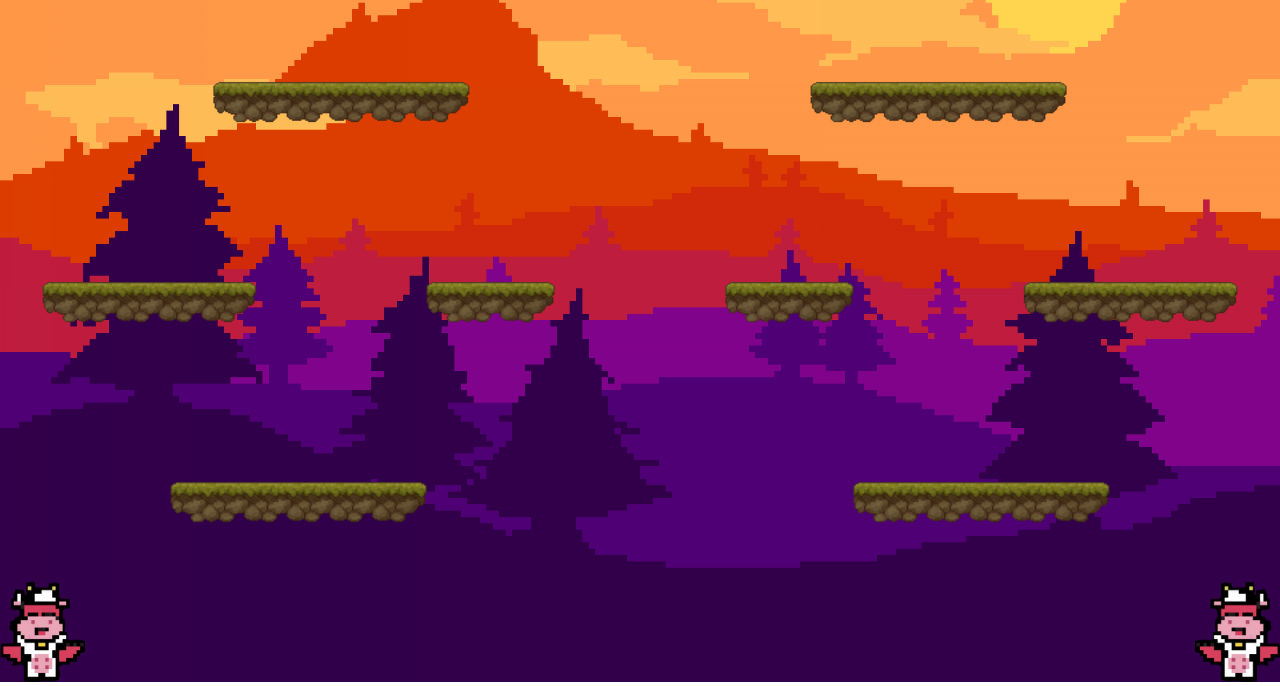
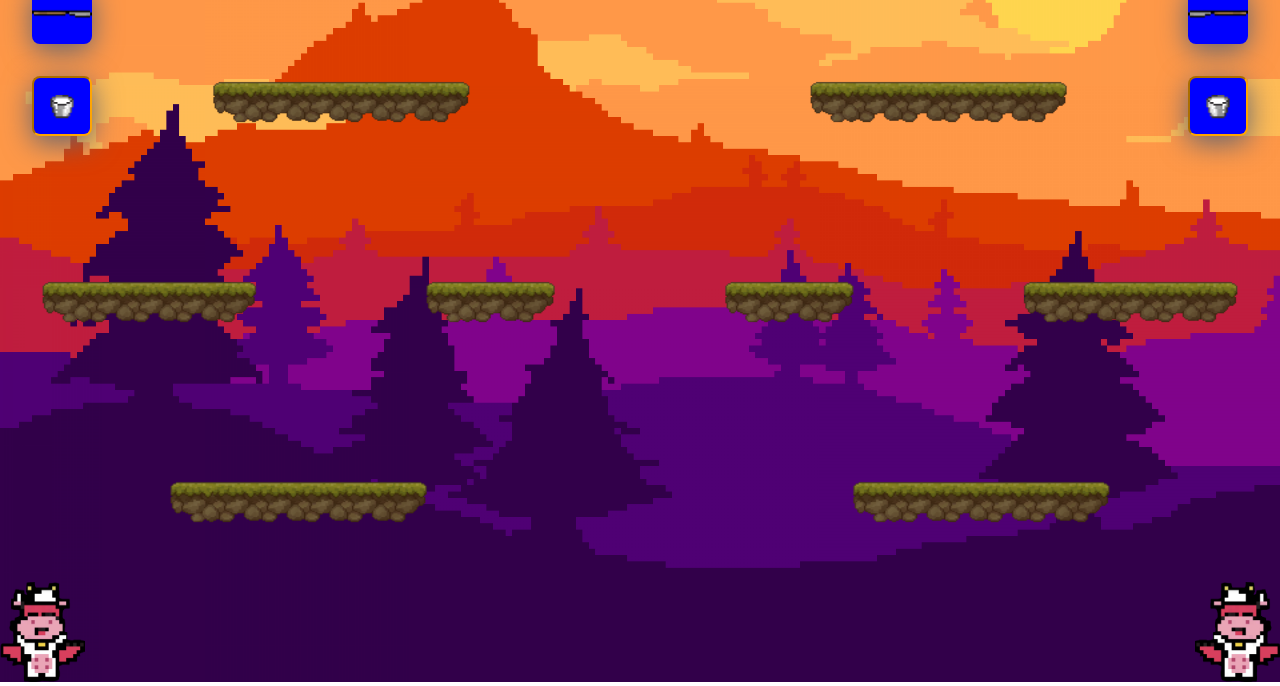
Before and after one commit to SalonTom/combat_game, a plain HTML site: page index.html in a window 1280 px wide. Shown: the part 118-804 px from the top of the page. Drawn offline with Linux system fonts and the light colour scheme.

Commit message:
feat(attacks) : add icons + ultimate trajectory

```diff
--- a/index.css
+++ b/index.css
@@ -1,5 +1,5 @@
 body {
-    margin : 0;
+    margin: 0;
     box-sizing: border-box;
     overflow: hidden;
 }
@@ -73,13 +73,13 @@ img {
 }
 
 .p1-health {
-    background: rgb(3,228,59);
-    background: linear-gradient(90deg, rgba(3,228,59,1) 23%, rgba(224,212,11,1) 50%, rgba(224,11,11,1) 75%);
+    background: rgb(3, 228, 59);
+    background: linear-gradient(90deg, rgba(3, 228, 59, 1) 23%, rgba(224, 212, 11, 1) 50%, rgba(224, 11, 11, 1) 75%);
 }
 
 .p2-health {
-    background: rgb(3,228,59);
-    background: linear-gradient(90deg, rgba(224,11,11,1) 23%, rgba(224,212,11,1) 50%, rgba(3,228,59,1) 75%);
+    background: rgb(3, 228, 59);
+    background: linear-gradient(90deg, rgba(224, 11, 11, 1) 23%, rgba(224, 212, 11, 1) 50%, rgba(3, 228, 59, 1) 75%);
 }
 
 .health {
@@ -126,7 +126,7 @@ img {
     margin: 0;
 }
 
-.img-wrap > img {
+.img-wrap>img {
     display: block;
     position: absolute;
     top: 50%;
@@ -134,7 +134,7 @@ img {
     min-height: 100%;
     min-width: 100%;
     transform: translate(-50%, -50%);
-  }
+}
 
 .img-pos {
     width: 100%;
@@ -146,3 +146,24 @@ img {
 #img-p1 {
     transform: translate(-50%, -50%) scaleX(-1);
 }
+
+#ultimate-p1,
+#ultimate-p2 {
+    display: none;
+    width: 175px;
+    height: 175px;
+    bottom: 0;
+    left: 0;
+    position: absolute;
+}
+
+.attack-icon {
+    background-color: blue;
+    width: 60px;
+    height: 60px;
+    z-index: 1000;
+    position: relative;
+    box-shadow: rgba(100, 100, 111, 1) 0px 7px 29px 0px;
+    border-radius: 8px;
+    box-sizing: border-box;
+}
--- a/index.html
+++ b/index.html
@@ -16,7 +16,7 @@
         <source src="./assets/gaming-8bit-music-hyperloop-by-infraction-amp-alexi-action-124334.mp3" type="audio/mpeg">
     </audio>
     <div id="game">
-        <canvas id="canvas" height="100%" width="100%" style="position: absolute; top: 0; z-index: 50;"></canvas>
+        <canvas id="canvas" height="100%" width="100%" style="position: absolute; top: 0; z-index: 50; transform: rotate(180deg) scaleX(-1);"></canvas>
         <div class="img-pos">
             <div class="img-wrap">
                 <img src="./assets/landscape.png"/>
@@ -28,6 +28,8 @@
             </div>
         </div>
         <div class="game-bar">
+            <div style="display: flex; flex-direction: column; width: 100%;">
+                <div style="display: flex; width: 100%;">
                     <div style="flex-grow: 5;">
                         <div class="health-container">
                             <div id="hide-health-p1"></div>
@@ -42,6 +44,42 @@
                         <div class="health-container">
                             <div id="hide-health-p2"></div>
                             <div id="health-p2" class="p2-health health"></div>
+                        </div>
+                    </div>
+                </div>
+                <div style="display: flex; width: 100%; justify-content: space-between;">
+                    <div style="display: flex; flex-direction : column; gap: 32px;">
+                        <div id="primary-icon-p1" class="attack-icon">
+                            <div class="img-pos">
+                                <div class="img-wrap">
+                                    <img id="img-p1" src="./assets/coutal_beurre.png"/>
+                                </div>
+                            </div>
+                        </div>
+                        <div id="ultimate-icon-p1" class="attack-icon">
+                            <div class="img-pos">
+                                <div class="img-wrap">
+                                    <img id="img-p1" src="./assets/milk_bucketpng.png"/>
+                                </div>
+                            </div>
+                        </div>
+                    </div>
+                    <div id="ultimate-icon-p1" style="display: flex; flex-direction : column; gap: 32px;">
+                        <div id="primary-icon-p2" class="attack-icon" style="transform: scaleX(-1)">
+                            <div class="img-pos">
+                                <div class="img-wrap">
+                                    <img id="img-p1" src="./assets/coutal_beurre.png"/>
+                                </div>
+                            </div>
+                        </div>
+                        <div id="ultimate-icon-p2" class="attack-icon">
+                            <div class="img-pos">
+                                <div class="img-wrap">
+                                    <img id="img-p2" src="./assets/milk_bucketpng.png"/>
+                                </div>
+                            </div>
+                        </div>
+                    </div>
                 </div>
             </div>
         </div>
@@ -77,6 +115,20 @@
                 </div>
             </div>
         </div>
+        <div id="ultimate-p1">
+            <div class="img-pos">
+                <div class="img-wrap">
+                    <img src="./assets/milk_bucketpng.png"/>
+                </div>
+            </div>
+        </div>
+        <div id="ultimate-p2">
+            <div class="img-pos">
+                <div class="img-wrap">
+                    <img src="./assets/milk_bucketpng.png"/>
+                </div>
+            </div>
+        </div>
     </div>
 
 
--- a/index.js
+++ b/index.js
@@ -18,12 +18,25 @@ class Player {
             timer : 0,
             launched : false,
             ready : false,
-            damages : 5
+            damages : 5,
+            iconDomElement : ''
         },
         ultimate : {
             timer : 15,
             launched : false,
-            ready : false
+            ready : false,
+            desc : {
+                type: "unique",
+                x0: 0,
+                y0: 0,
+                postionX: 0,
+                postionY: 0,
+                timer: 0,
+                equationX : () => {},
+                equationY : () => {},
+                iconDomElement : ''
+            },
+            ultimateDomElement : ''
         }
     };
 
@@ -55,29 +68,6 @@ const canvas = document.getElementById("canvas");
 canvas.width = game.offsetWidth;
 canvas.height = game.offsetHeight;
 const ctx = canvas.getContext("2d");
-
-
-// const blocks = [0, 0, 0, 0, 0, 0, 0, 0, 0, 0, 0, 0, 0, 0, 0, 0, 0, 0, 0, 0, 0, 0, 0, 0, 0, 0, 0, 0, 0, 0,
-//     0, 0, 0, 0, 0, 0, 0, 0, 0, 0, 0, 0, 0, 0, 0, 0, 0, 0, 0, 0, 0, 0, 0, 0, 0, 0, 0, 0, 0, 0,
-//     0, 0, 0, 0, 0, 0, 0, 0, 0, 0, 0, 0, 0, 0, 0, 0, 0, 0, 0, 0, 0, 0, 0, 0, 0, 0, 0, 0, 0, 0,
-//     0, 0, 0, 0, 0, 0, 0, 0, 0, 0, 0, 0, 0, 0, 0, 0, 0, 0, 0, 0, 0, 0, 0, 0, 0, 0, 0, 0, 0, 0,
-//     0, 0, 0, 0, 0, 0, 0, 0, 0, 0, 0, 0, 0, 0, 0, 0, 0, 0, 0, 0, 0, 0, 0, 0, 0, 0, 0, 0, 0, 0,
-//     0, 0, 0, 0, 0, 0, 0, 0, 0, 0, 0, 0, 0, 0, 0, 0, 0, 0, 0, 0, 0, 0, 0, 0, 0, 0, 0, 0, 0, 0,
-//     0, 0, 0, 0, 0, 0, 0, 0, 0, 0, 0, 0, 0, 0, 0, 0, 0, 0, 0, 0, 0, 0, 0, 0, 0, 0, 0, 0, 0, 0,
-//     0, 0, 0, 0, 0, 0, 0, 0, 0, 0, 0, 0, 0, 0, 0, 0, 0, 0, 0, 0, 0, 0, 0, 0, 0, 0, 0, 0, 0, 0,
-//     0, 0, 0, 0, 0, 0, 0, 0, 0, 0, 0, 0, 0, 0, 0, 0, 0, 0, 0, 0, 0, 0, 0, 0, 0, 0, 0, 0, 0, 0,
-//     0, 0, 0, 0, 0, 0, 0, 0, 0, 0, 0, 0, 0, 0, 0, 0, 0, 0, 0, 0, 0, 0, 0, 0, 0, 0, 0, 0, 0, 0,
-//     0, 0, 0, 0, 0, 0, 0, 0, 0, 0, 0, 0, 0, 0, 0, 0, 0, 0, 0, 0, 0, 0, 0, 0, 0, 0, 0, 0, 0, 0,
-//     0, 0, 0, 0, 0, 0, 0, 0, 0, 0, 0, 0, 0, 0, 0, 0, 0, 0, 0, 0, 0, 0, 0, 0, 0, 0, 0, 0, 0, 0,
-//     0, 0, 0, 0, 0, 0, 0, 0, 0, 0, 0, 0, 0, 0, 0, 0, 0, 0, 0, 0, 0, 0, 0, 0, 0, 0, 0, 0, 0, 0,
-//     0, 0, 0, 0, 0, 0, 0, 0, 0, 0, 0, 0, 0, 0, 0, 0, 0, 0, 0, 0, 0, 0, 0, 0, 0, 0, 0, 0, 0, 0,
-//     0, 0, 0, 0, 0, 0, 0, 0, 0, 0, 0, 0, 0, 0, 0, 0, 0, 0, 0, 0, 0, 0, 0, 0, 0, 0, 0, 0, 0, 0,
-//     0, 0, 0, 0, 363, 364, 364, 364, 364, 560, 0, 0, 0, 0, 0, 0, 0, 0, 0, 0, 363, 364, 364, 364, 364, 560, 0, 0, 0, 0,
-//     0, 0, 0, 0, 0, 0, 0, 0, 0, 0, 0, 0, 0, 0, 0, 0, 0, 0, 0, 0, 0, 0, 0, 0, 0, 0, 0, 0, 0, 0,
-//     0, 0, 0, 0, 0, 0, 0, 0, 0, 0, 0, 0, 0, 0, 0, 0, 0, 0, 0, 0, 0, 0, 0, 0, 0, 0, 0, 0, 0, 0,
-//     0, 0, 0, 0, 0, 0, 0, 0, 0, 0, 0, 0, 0, 0, 0, 0, 0, 0, 0, 0, 0, 0, 0, 0, 0, 0, 0, 0, 0, 0,
-//     0, 0, 0, 0, 0, 0, 0, 0, 0, 0, 0, 0, 0, 0, 0, 0, 0, 0, 0, 0, 0, 0, 0, 0, 0, 0, 0, 0, 0, 0]
-
 
 const blocks = [
 0, 0, 0, 0, 0, 0, 0, 0, 0, 0, 0, 0, 0, 0, 0, 0, 0, 0, 0, 0, 0, 0, 0, 0, 0, 0, 0, 0, 0, 0,
@@ -153,6 +143,14 @@ const healthPLayer2 = document.getElementById('health-p2');
 const healthPercentageP1 = document.getElementById('hide-health-p1');
 const healthPercentageP2 = document.getElementById('hide-health-p2');
 
+const ultimateP1 = document.getElementById('ultimate-p1');
+const ultimateP2 = document.getElementById('ultimate-p2');
+
+const ultimateIconP1 = document.getElementById('ultimate-icon-p1');
+const ultimateIconP2 = document.getElementById('ultimate-icon-p2');
+
+const primaryIconP1 = document.getElementById('primary-icon-p1');
+const primaryIconP2 = document.getElementById('primary-icon-p2');
 
 /** Création player 1 */
 let p1 = new Player();
@@ -164,6 +162,12 @@ p1.weaponY = weaponPlayer1.getBoundingClientRect().top + window.scrollY;
 p1.playerDomElement = player1;
 p1.healthPercentageDom = healthPercentageP1;
 p1.keys = ['q', 'd', ' ', 'z', 'a'];
+p1.attacks.ultimate.ultimateDomElement = ultimateP1;
+p1.attacks.ultimate.iconDomElement = ultimateIconP1;
+p1.attacks.ultimate.desc.equationX = function move(x0, t) { return Math.cos(45)*90*t + x0 };
+p1.attacks.ultimate.desc.equationY = function move(y0, t) { return -0.5*9.81*(t**2) + Math.sin(45)*90*t + y0 };
+p1.attacks.primary.iconDomElement = primaryIconP1;
+
 
 /** Création player 2 */
 let p2 = new Player();
@@ -175,6 +179,11 @@ p2.weaponY = weaponPlayer2.getBoundingClientRect().top + window.scrollY;
 p2.playerDomElement = player2;
 p2.healthPercentageDom = healthPercentageP2;
 p2.keys = ['ArrowLeft', 'ArrowRight', 'ArrowUp', '1', '2']
+p2.attacks.ultimate.ultimateDomElement = ultimateP2;
+p2.attacks.ultimate.iconDomElement = ultimateIconP2;
+p2.attacks.ultimate.desc.equationX = function move(x0, t) { return -Math.cos(45)*90*t + x0};
+p2.attacks.ultimate.desc.equationY = function move(y0, t) { return -0.5*9.81*(t**2) + Math.sin(45)*90*t + y0 };
+p2.attacks.primary.iconDomElement = primaryIconP2;
 
 
 const players = [p1,p2];
@@ -210,11 +219,13 @@ window.addEventListener('keyup', (e) => {
     if (e.key == ' ') {
         players[0].weaponDomElement.style.display = 'none';
         players[0].attacks.primary.launched = false;
+        players[0].attacks.primary.iconDomElement.style.border = 'none';
     }
 
     if (e.key == '1') {
         players[1].weaponDomElement.style.display = 'none';
         players[1].attacks.primary.launched = false;
+        players[1].attacks.primary.iconDomElement.style.border = 'none';
     }
 
     if (e.key == 'm') {
@@ -236,7 +247,38 @@ const gameIsPlayed = setInterval(() => {
 
         if (player.attacks.ultimate.timer % 100 == 0 && !player.attacks.ultimate.ready) {
             player.attacks.ultimate.ready = true;
+            player.attacks.ultimate.iconDomElement.style.border = 'inset 2px orange';
             console.log(`player ${players.indexOf(player) + 1} ability ready`);
+        } else {
+            player.attacks.ultimate.iconDomElement.style.opacity = player.attacks.ultimate.timer / 100
+        }
+
+        if (player.attacks.ultimate.launched) {
+
+            player.attacks.ultimate.desc.timer += 1;
+
+            player.attacks.ultimate.ultimateDomElement.style.display = 'block';
+            player.attacks.ultimate.iconDomElement.style.border = 'none';
+
+            player.attacks.ultimate.postionX = player.attacks.ultimate.desc.equationX(player.attacks.ultimate.x0, player.attacks.ultimate.desc.timer);
+            player.attacks.ultimate.postionY = player.attacks.ultimate.desc.equationY(player.attacks.ultimate.y0, player.attacks.ultimate.desc.timer);
+
+            player.attacks.ultimate.ultimateDomElement.style.left = player.attacks.ultimate.postionX  + 'px';
+            player.attacks.ultimate.ultimateDomElement.style.bottom = player.attacks.ultimate.postionY + 'px';
+
+
+            if (player.attacks.ultimate.postionX < - 100 || player.attacks.ultimate.postionX > game.offsetWidth + 100 || player.attacks.ultimate.postionY < -100) {
+                player.attacks.ultimate.launched = false;
+                player.attacks.ultimate.ultimateDomElement.style.display = 'none';
+                player.attacks.ultimate.desc.timer = 0;
+            }
+
+        } else {
+            player.attacks.ultimate.x0 = player.x;
+            player.attacks.ultimate.y0 = player.y;
+
+            player.attacks.ultimate.ultimateDomElement.style.bottom = player.attacks.ultimate.postionY;
+            player.attacks.ultimate.ultimateDomElement.style.left = player.attacks.ultimate.postionX;
         }
 
         if (player.jumped && !player.isGoingDown) {
@@ -306,8 +348,8 @@ function act() {
                         break;
 
                     case ' ':
+
                         attack(player, 'primary');
-
                         break;
 
                     case 'a' :
@@ -318,6 +360,7 @@ function act() {
 
                     case '1':
                         p2.weaponDomElement.style.display = 'block';
+                        p2.attacks.primary.iconDomElement.style.border = 'inset 2px orange';
 
                         if(p2.x - p2.weaponDomElement.offsetWidth + p2.playerDomElement.offsetWidth > p1.x && p2.x - p1.playerDomElement.offsetWidth + p2.playerDomElement.offsetWidth < p1.x + p1.playerDomElement.offsetWidth) {
                             if(p2.y < p1.y + p1.playerDomElement.offsetHeight && p2.y + p2.weaponDomElement.offsetHeight > p1.y) {
@@ -408,6 +451,7 @@ function attack(player, type) {
             const ennemyPlayer = players.filter(p => p != player)[0];
             const ennemyPlayerIndex = players.indexOf(ennemyPlayer);
             player.weaponDomElement.style.display = 'block';
+            player.attacks.primary.iconDomElement.style.border = 'inset 2px orange';
 
             console.log(player.x + player.weaponDomElement.offsetWidth, ennemyPlayer.x + ennemyPlayer.playerDomElement.offsetWidth,player.x + player.weaponDomElement.offsetWidth, ennemyPlayer.x );
             if(player.x + player.weaponDomElement.offsetWidth < ennemyPlayer.x + ennemyPlayer.playerDomElement.offsetWidth && player.x + player.weaponDomElement.offsetWidth > ennemyPlayer.x) {
```
Also changed, not shown: assets/milk_bucketpng.png (added). Lines whose indentation alone changed are shown as unchanged.
